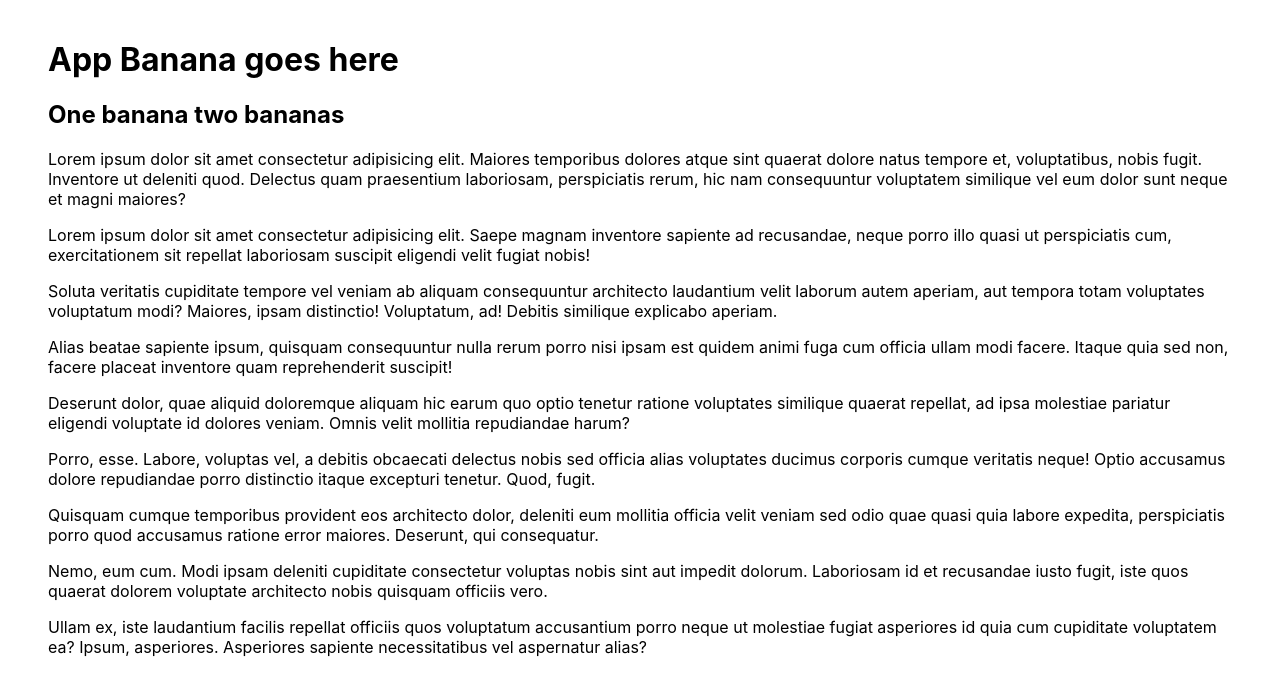
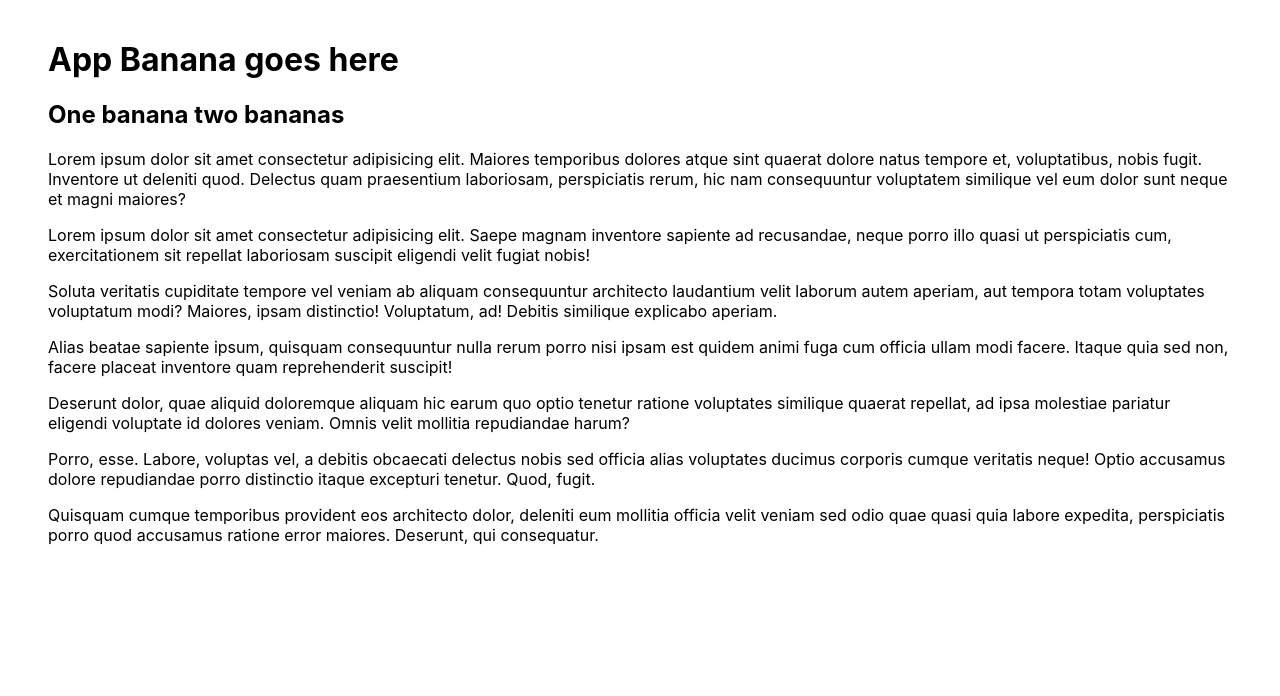
Before and after one commit to vietan0/quizzical-sike, a React (Create React App) app: page / in a window 1280 px wide. Shown: the top 696 px of the page. Built offline with nearby package versions, Linux system fonts and the light colour scheme.

Commit message:
Delete more paragraphs

```diff
--- a/src/App.js
+++ b/src/App.js
@@ -42,16 +42,6 @@ export default function App() {
 				officia velit veniam sed odio quae quasi quia labore expedita, perspiciatis porro
 				quod accusamus ratione error maiores. Deserunt, qui consequatur.
 			</p>
-			<p>
-				Nemo, eum cum. Modi ipsam deleniti cupiditate consectetur voluptas nobis sint aut
-				impedit dolorum. Laboriosam id et recusandae iusto fugit, iste quos quaerat dolorem
-				voluptate architecto nobis quisquam officiis vero.
-			</p>
-			<p>
-				Ullam ex, iste laudantium facilis repellat officiis quos voluptatum accusantium
-				porro neque ut molestiae fugiat asperiores id quia cum cupiditate voluptatem ea?
-				Ipsum, asperiores. Asperiores sapiente necessitatibus vel aspernatur alias?
-			</p>
 		</>
 	);
 }
```
